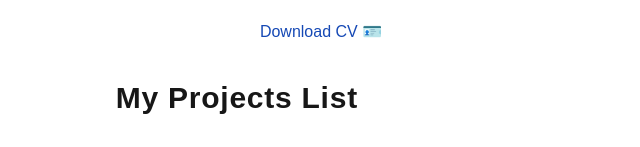
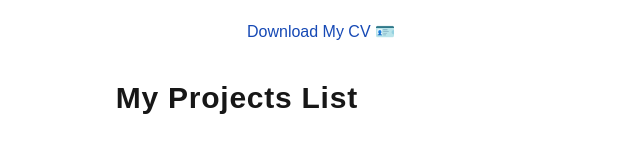
Before and after one commit to RimidalU/my-projects-landing, a Next.js app: page / in a window 1280 px wide. Shown: the top 147 px of the page, without its empty margins (319-959 px from the left). Built offline with nearby package versions, Linux system fonts and the light colour scheme.

Commit message:
refactor: change link name

```diff
--- a/src/components/Header.tsx
+++ b/src/components/Header.tsx
@@ -21,7 +21,7 @@ function Header() {
                 target="_blank"
                 aria-label="Download CV"
             >
-                Download CV 🪪
+                Download My CV 🪪
             </Link>
         </header>
     )
```
